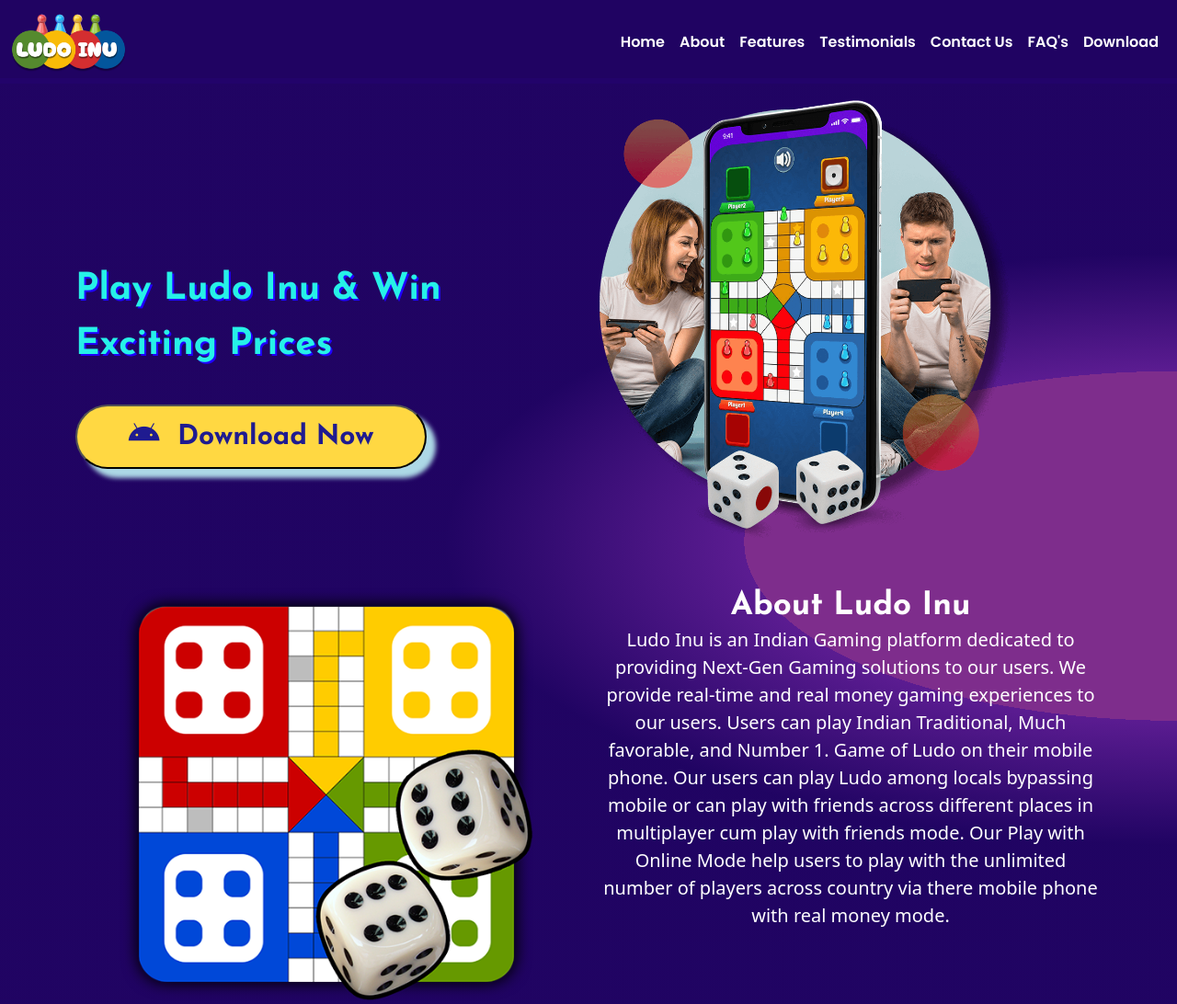
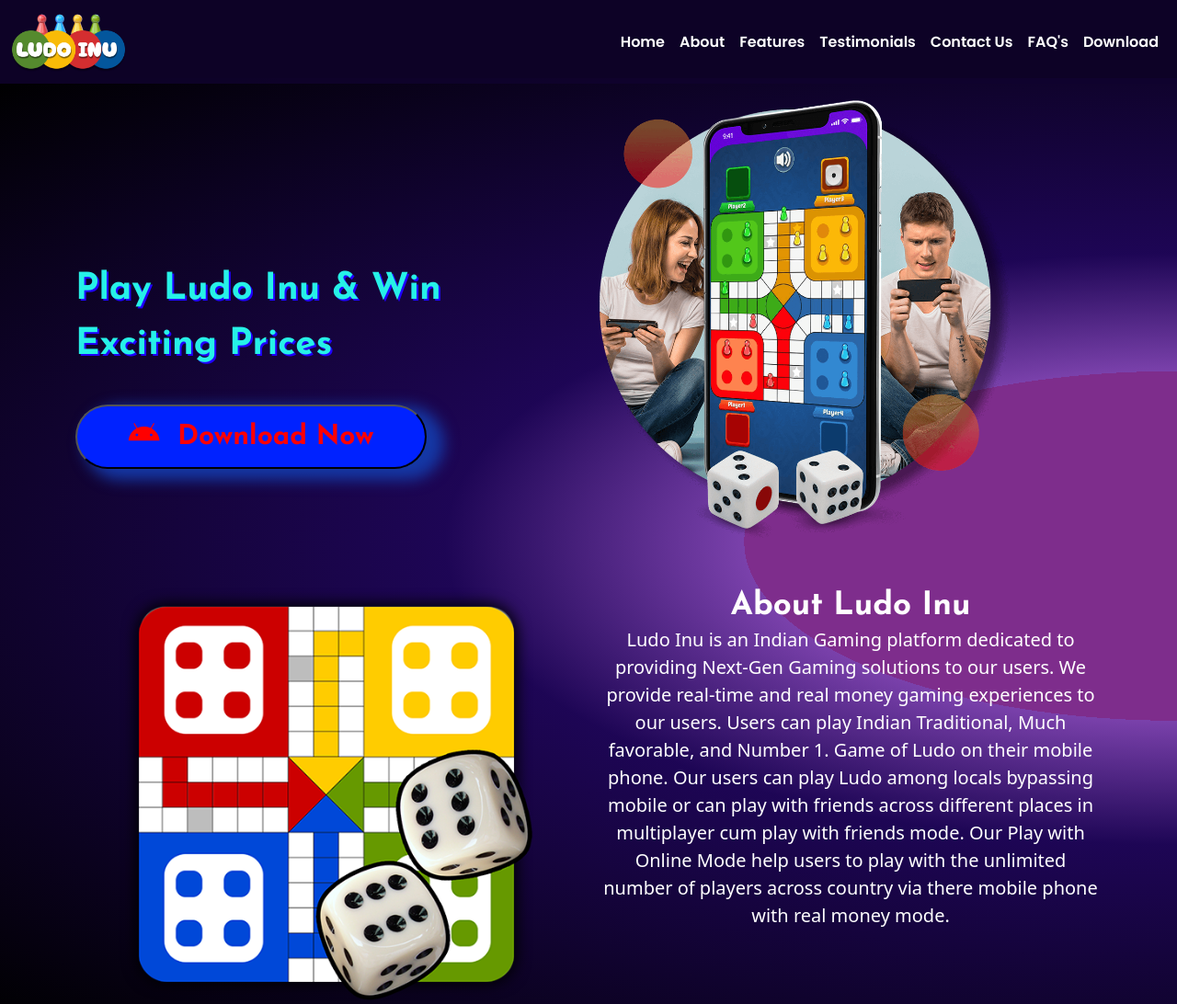
Before and after one commit to ImpactionalGames/ludoinu_website1, a plain HTML site: page index.html in a window 1280 px wide. Shown: the top 1092 px of the page at 92% size. Drawn offline with nearby package versions, Linux system fonts and the light colour scheme.

Commit message:
Initial commit

```diff
--- a/style.css
+++ b/style.css
@@ -19,7 +19,7 @@
 }
 
 .navbar {
-    background-color: #23046beb !important;
+    background-color: #11032fd1 !important;
     font-family: 'Poppins',
         sans-serif;
 
@@ -29,7 +29,7 @@
 .first {
     /* background: rgb(2,0,36);
     background: linear-gradient(90deg, rgba(2,0,36,1) 0%, rgba(121,9,83,1) 35%, rgba(0,212,255,1) 100%); */
-    background:radial-gradient(ellipse at right bottom, #7e2d8c 26%, #5b1c91 21%, #23046beb 44%, #23046beb 100%);
+    background:radial-gradient(ellipse at right bottom, #7e2d8c 26%, #7a41ab 21%, #20065ceb 44%, #000000eb 100%);
     margin-top: 85px;
 }
 
@@ -99,16 +99,15 @@
 }
 
 .play {
-    background-color: #FFD842;
+    background-color: #0022ff;
     height: 70px;
     width: 70%;
     margin-top: 35px;
     border-radius: 40px;
-    box-shadow: 10px 10px 5px lightblue;
-    color: #1F1B90;
+    box-shadow: 14px 7px 16px 5px #1538a6;
+    color: #ff0000;
     font-size: 30px;
-    font-family: 'Josefin Sans',
-        sans-serif;
+    font-family: 'Josefin Sans', sans-serif;
     transition: 1s;
 }
 
@@ -134,11 +133,11 @@
 }
 
 .second {
-    background: radial-gradient(ellipse at right top, #7e2d8c 26%, #5b1c91 21%, #23046beb 44%, #23046beb 100%);
+    background: radial-gradient(ellipse at right top, #7e2d8c 26%, #7a41ab 21%, #20065ceb 44%, #000000eb 100%);
 }
 
 .fourth {
-    background: radial-gradient(ellipse at left top, #7e2d8c 26%, #5b1c91 21%, #23046beb 44%, #23046beb 100%);
+    background: radial-gradient(ellipse at left top, #7e2d8c 26%, #7a41ab 21%, #20065ceb 44%, #000000eb 100%);
 }
 
 .imgsec2 {
@@ -166,7 +165,7 @@
 }
 
 .third {
-    background: radial-gradient(ellipse at left bottom, #7e2d8c 26%, #5b1c91 21%, #23046beb 44%, #23046beb 100%);
+    background: radial-gradient(ellipse at left bottom, #7e2d8c 26%, #7a41ab 21%, #20065ceb 44%, #000000eb 100%);
     padding-bottom: 30px;
 }
 
@@ -251,7 +250,7 @@
 }
 
 .footer {
-    background-color: #200463;
+    background-color: #0d0325;
 }
 
 .logo2 {
```
